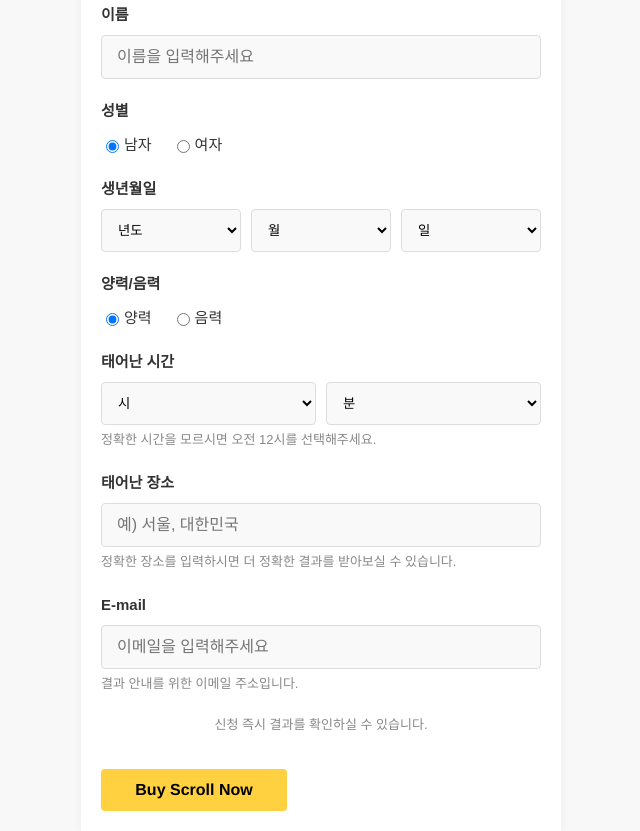
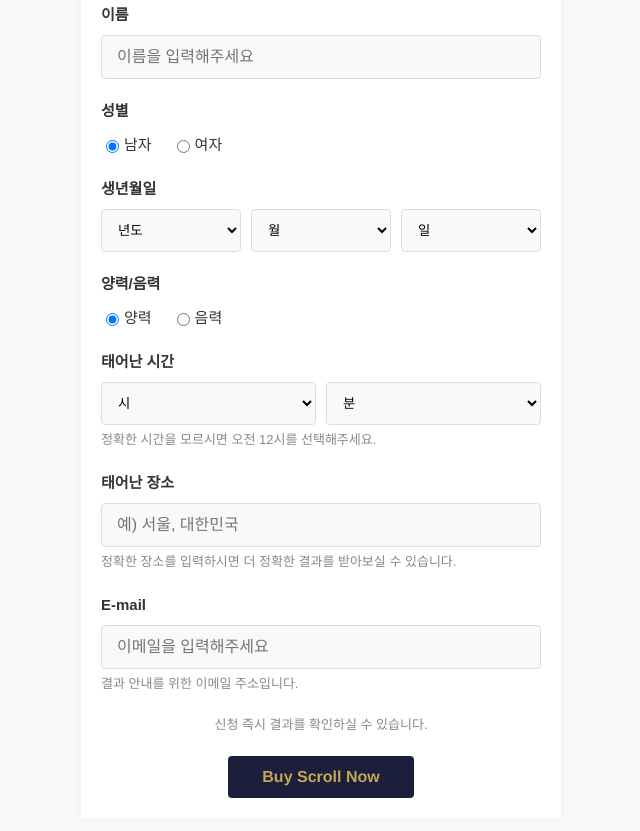
Before and after one commit to lr3mon/vedastar_web, a website: page public/index.html in a window 1280 px wide. Shown: the part 1413-2244 px from the top of the page, without its empty margins (319-959 px from the left). Drawn offline with Linux system fonts and the light colour scheme.

Commit message:
feat: PayPal 버튼 스타일을 플렉스 레이아웃으로 변경하고 색상 업데이트

```diff
--- a/public/style.css
+++ b/public/style.css
@@ -213,10 +213,8 @@ body {
 }
 /* PayPal 버튼 스타일 (인라인 스타일 제거 후 별도 클래스 추가) */
 .paypal-form {
-  display: inline-grid;
-  justify-items: center;
-  align-content: start;
-  gap: 0.5rem;
+  display: flex;
+  justify-content: center;
   margin-top: 20px;
 }
 .pp-button {
@@ -227,8 +225,8 @@ body {
   padding: 0 2rem;
   height: 2.625rem;
   font-weight: bold;
-  background-color: #FFD140;
-  color: #000000;
+  background-color: #1B1F3B;
+  color: #C5A654;
   font-family: "Helvetica Neue", Arial, sans-serif;
   font-size: 1rem;
   line-height: 1.25rem;
```
